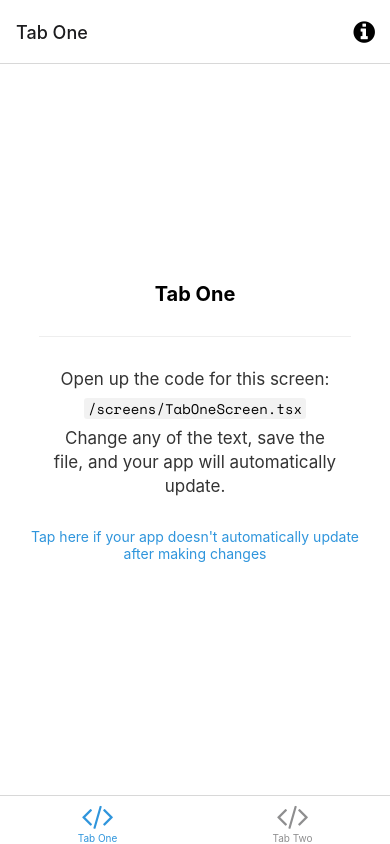
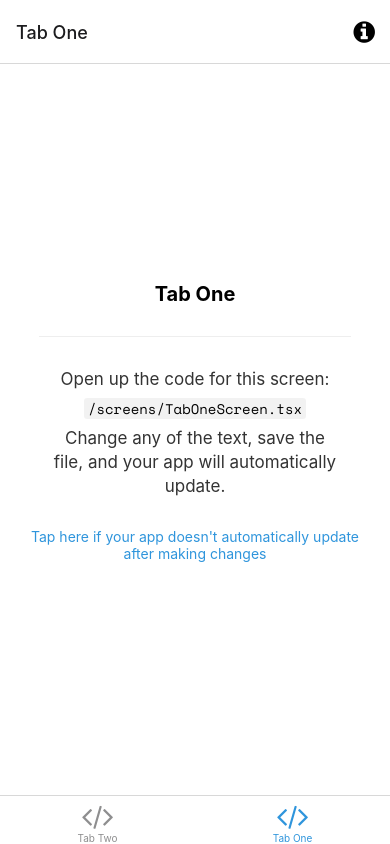
Before and after one commit to maaarvin-was-here/hi5, a React Native app: screen /TabOne in a window 390 px wide. Built offline with nearby package versions, Linux system fonts and the light colour scheme; what expo-linking would draw is missing.

Commit message:
switched tabs 1 & 2

```diff
--- a/navigation/index.tsx
+++ b/navigation/index.tsx
@@ -58,10 +58,18 @@ function BottomTabNavigator() {
 
   return (
     <BottomTab.Navigator
-      initialRouteName="TabOne"
+      initialRouteName="TabTwo"
       screenOptions={{
         tabBarActiveTintColor: Colors[colorScheme].tint,
       }}>
+      <BottomTab.Screen
+        name="TabTwo"
+        component={TabTwoScreen}
+        options={{
+          title: 'Tab Two',
+          tabBarIcon: ({ color }) => <TabBarIcon name="code" color={color} />,
+        }}
+      />
       <BottomTab.Screen
         name="TabOne"
         component={TabOneScreen}
@@ -84,14 +92,6 @@ function BottomTabNavigator() {
           ),
         })}
       />
-      <BottomTab.Screen
-        name="TabTwo"
-        component={TabTwoScreen}
-        options={{
-          title: 'Tab Two',
-          tabBarIcon: ({ color }) => <TabBarIcon name="code" color={color} />,
-        }}
-      />
     </BottomTab.Navigator>
   );
 }
```
Also changed, not shown: 1 other file (tests, documents, lock files or other folders).
